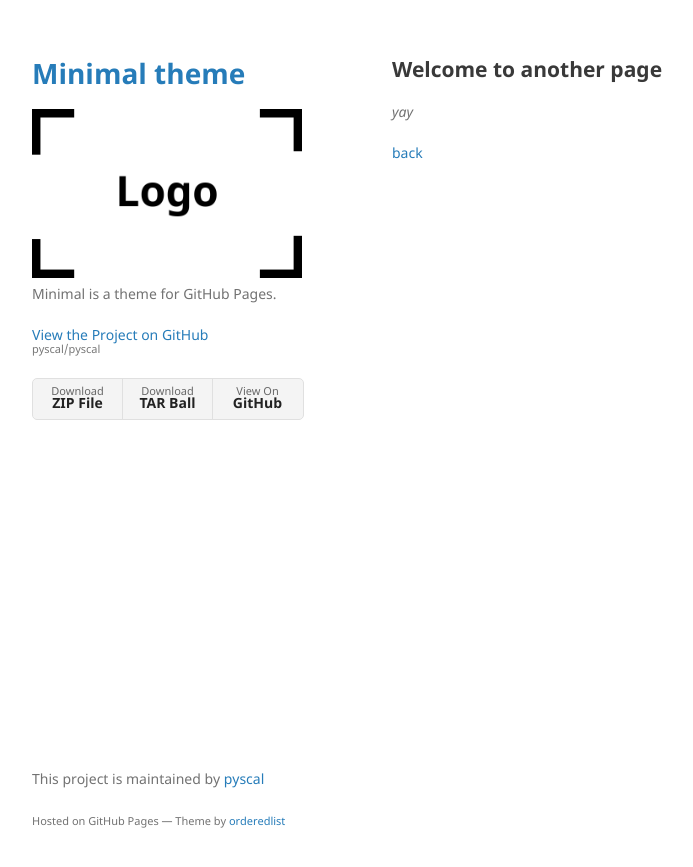
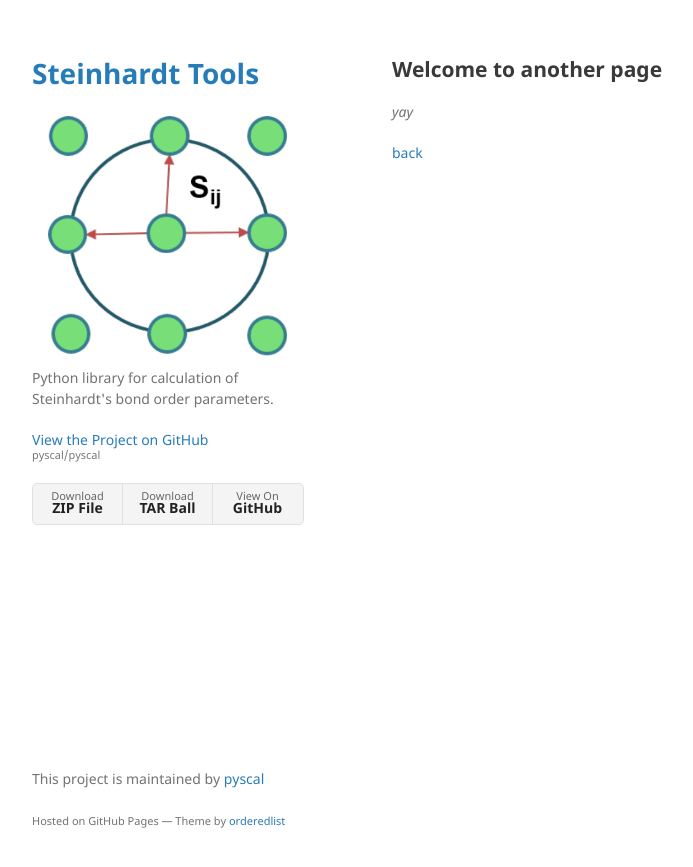
Before and after one commit to pyscal/pyscal, a Jekyll site: the page built from docs/another-page.md, in a window 1280 px wide. Shown: the top 867 px of the page, without its empty margins (178-871 px from the left). Built offline with Jekyll 4.4.1, drawn with Linux system fonts in a browser that asks for light colours; our own code applies the rules of GitHub Pages for plain Markdown files.

Commit message:
doc edit 1

```diff
--- a/docs/_config.yml
+++ b/docs/_config.yml
@@ -1,6 +1,6 @@
-title: Minimal theme
+title: Steinhardt Tools
 logo: /assets/img/logo.png
-description: Minimal is a theme for GitHub Pages.
+description: Python library for calculation of Steinhardt's bond order parameters.
 show_downloads: true
 google_analytics:
 theme: jekyll-theme-minimal
```
Also changed, not shown: docs/assets/img/logo.png.
